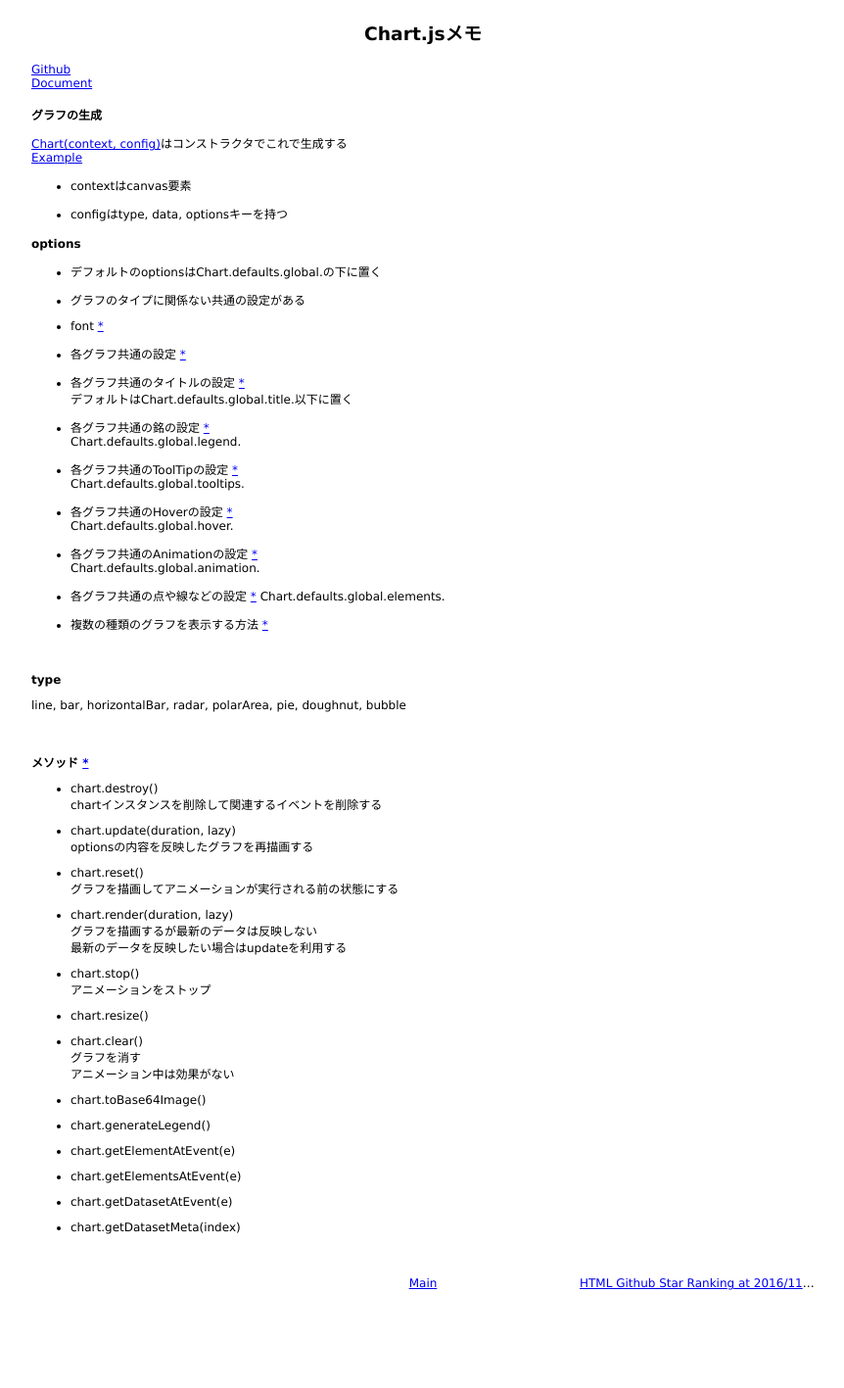
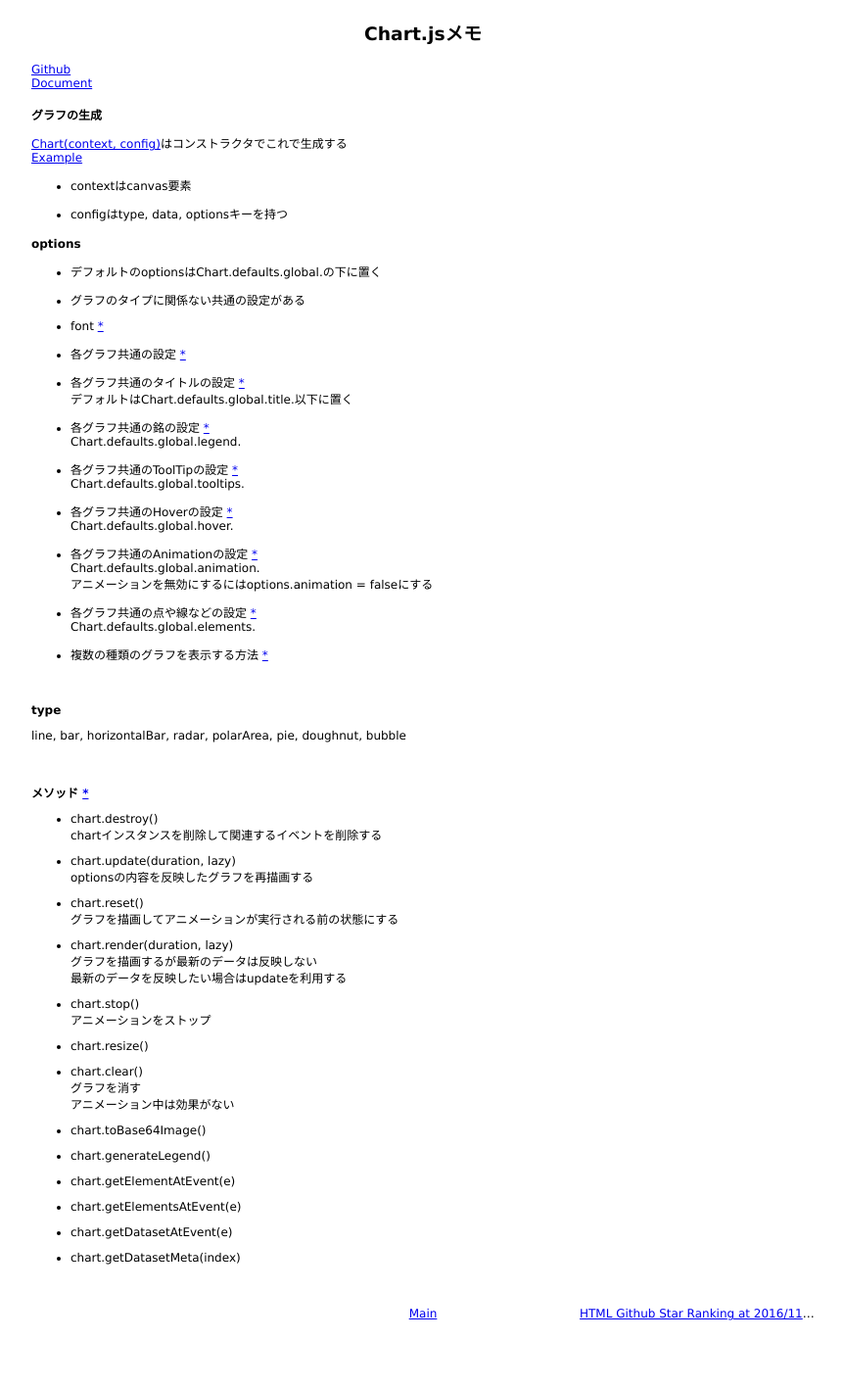
Before and after one commit to 38elements/38elements.github.com, a Jekyll site: the page built from _posts/2016-11-17-chartjs.md, in a window 1280 px wide. Shown: the whole page at 98% size, without its empty margins (208-1070 px from the left). Built offline with Jekyll 4.4.1, drawn with Linux system fonts in a browser that asks for light colours; before the commit the page ends 1386 px from its top, so only the background shows below that.

Commit message:
Update 2016-11-17-chartjs.md

```diff
--- a/_posts/2016-11-17-chartjs.md
+++ b/_posts/2016-11-17-chartjs.md
@@ -40,6 +40,7 @@ Chart.defaults.global.hover.
 
 * 各グラフ共通のAnimationの設定 [\*](ihttp://www.chartjs.org/docs/#chart-configuration-animation-configuration)
 Chart.defaults.global.animation.
+アニメーションを無効にするにはoptions.animation = falseにする
 
 * 各グラフ共通の点や線などの設定 [\*](http://www.chartjs.org/docs/#chart-configuration-element-configuration)
 Chart.defaults.global.elements.
```
